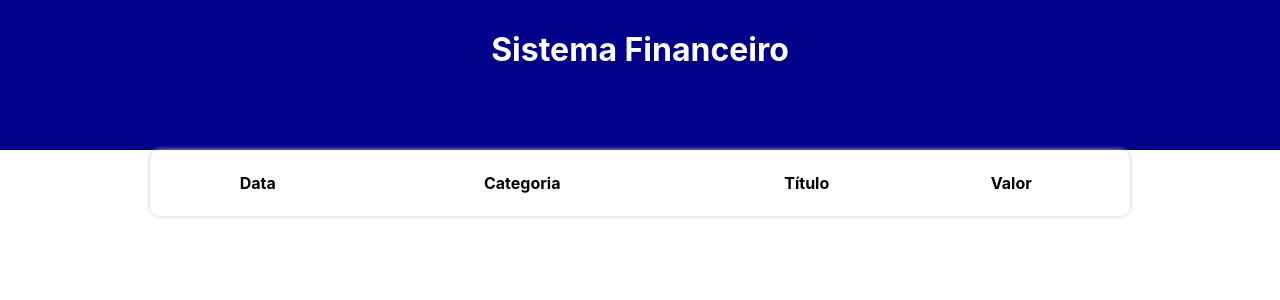
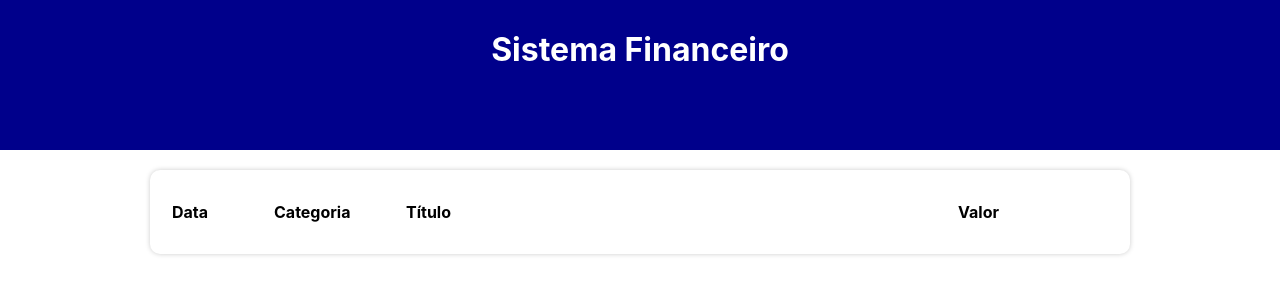
Before and after one commit to HudsonMenezes/sistema-financas-pessoais, a React (Create React App) app: page / in a window 1280 px wide. Shown: the top 300 px of the page. Built offline with nearby package versions, Linux system fonts and the light colour scheme.

Commit message:
tablehead props added

```diff
--- a/src/components/TableArea/index.tsx
+++ b/src/components/TableArea/index.tsx
@@ -5,10 +5,10 @@
     <C.Table>
       <thead>
         <tr>
-          <C.TableHeadColumn>Data</C.TableHeadColumn>
-          <C.TableHeadColumn>Categoria</C.TableHeadColumn>
+          <C.TableHeadColumn width={100}>Data</C.TableHeadColumn>
+          <C.TableHeadColumn width={130}>Categoria</C.TableHeadColumn>
           <C.TableHeadColumn>Título</C.TableHeadColumn>
-          <C.TableHeadColumn>Valor</C.TableHeadColumn>
+          <C.TableHeadColumn width={150}>Valor</C.TableHeadColumn>
         </tr>
       </thead>
       <tbody>
--- a/src/components/TableArea/styles.ts
+++ b/src/components/TableArea/styles.ts
@@ -6,6 +6,12 @@
   padding: 20px;
   box-shadow: 0px 0px 5px #ccc;
   border-radius: 10px;
+  margin-top: 20px;
 `
 
-export const TableHeadColumn = styled.th``
+export const TableHeadColumn = styled.th<{ width?: number}>`
+  width: ${props => props.width? `${props.width}px` : `auto`};
+  padding: 10px 0;
+  text-align: left;
+
+`
```
